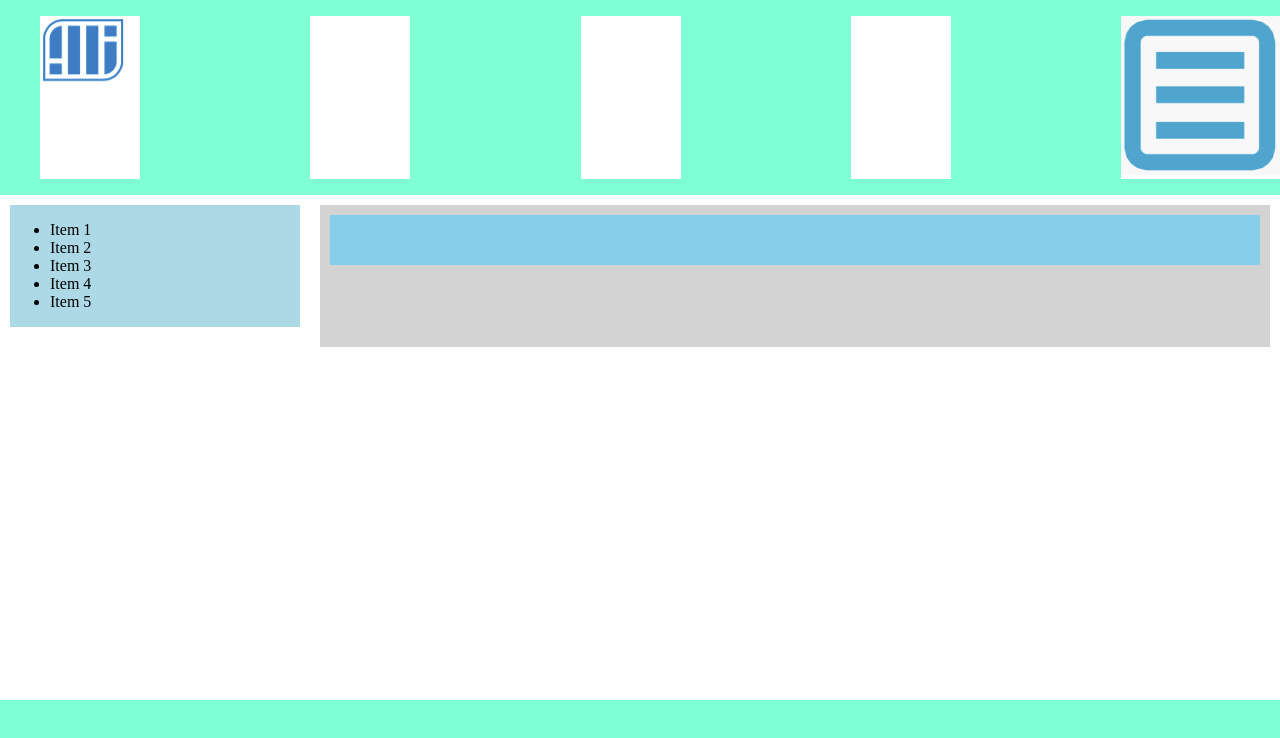
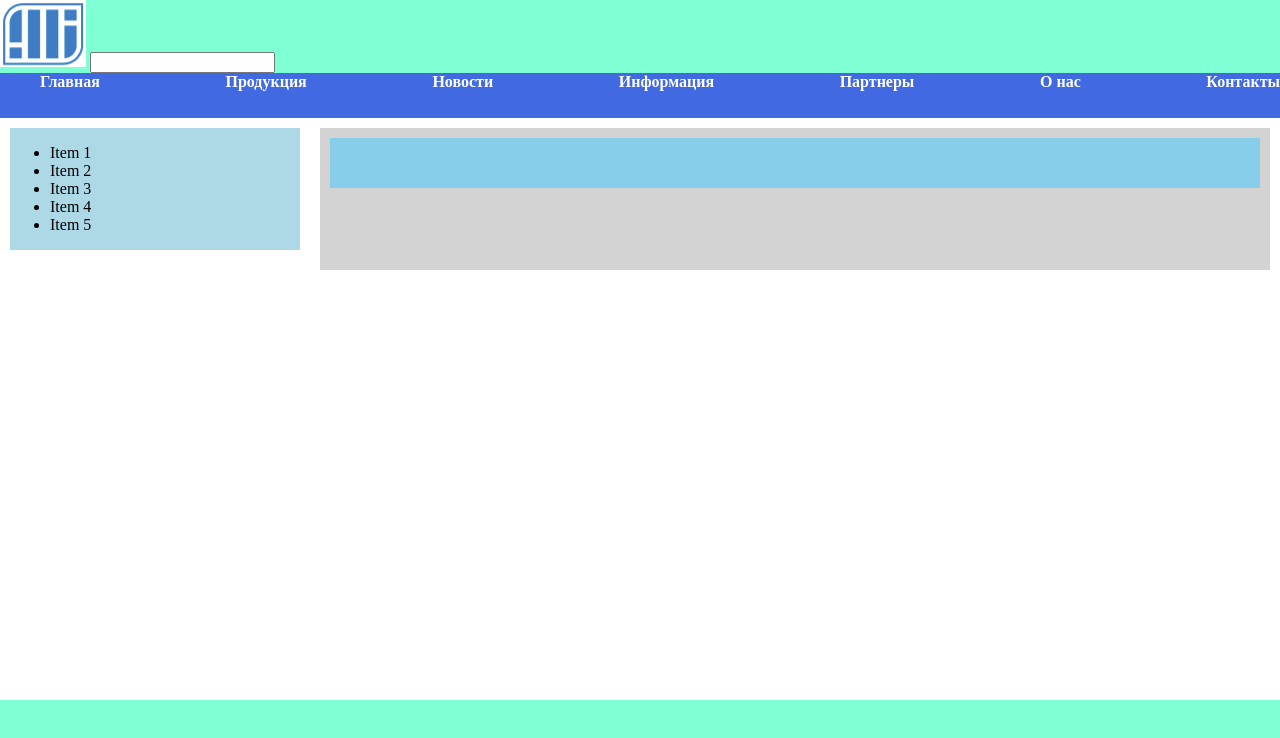
Before and after one commit to letulip/abc, a website: page src/demo_dvs.html in a window 1280 px wide. Drawn offline with nearby package versions, Linux system fonts and the light colour scheme; files that its build step writes are made by us from their sources.

Commit message:
update: header exact layout

```diff
--- a/src/blocks/mainNav/mainNav.scss
+++ b/src/blocks/mainNav/mainNav.scss
@@ -1,11 +1,31 @@
+.mainNav__top {
+
+}
+
+.mainNav__bottom {
+  height: 45px;
+  background-color: $main-color;
+}
+
 .mainNav__list {
   display: flex;
   justify-content: space-between;
+  align-content: center;
   list-style: none;
+  margin-block-end: 0;
+  margin-block-start: 0;
 }
 
 .mainNav__item {
-  background-color: $color1;
-  min-width: 100px;
-  min-height: 25px;
+  // min-height: 25px;
 }
+
+.mainNav__item--burger {
+  display: none;
+}
+
+.mainNav__link {
+  text-decoration: none;
+  color: $main-nav-link-color;
+  font-weight: bolder;
+}
--- a/src/demo_dvs.html
+++ b/src/demo_dvs.html
@@ -9,17 +9,40 @@
 <body class="pageBody">
   <header class="pageHeader">
     <nav class="mainNav">
-      <ul class="mainNav__list">
-        <li class="mainNav__item mainNav__item--logo">
-          <img src="img/logo.png" alt="">
-        </li>
-        <li class="mainNav__item"></li>
-        <li class="mainNav__item"></li>
-        <li class="mainNav__item"></li>
-        <li class="mainNav__item mainNav__item--burger">
-          <img src="img/burger.png" alt="">
-        </li>
-      </ul>
+      <div class="mainNav__top">
+        <img src="img/logo.png" alt="" class="mainNav__logo">
+        <a href="tel:+" class="mainNav__phone"></a>
+        <input type="text" name="" id="" class="mainNav__search">
+      </div>
+      <div class="mainNav__bottom">
+        <ul class="mainNav__list">
+          <li class="mainNav__item mainNav__item--home">
+            <a href="" class="mainNav__link">Главная</a>
+          </li>
+          <li class="mainNav__item">
+            <a href="" class="mainNav__link">Продукция</a>
+          </li>
+          <li class="mainNav__item">
+            <a href="" class="mainNav__link">Новости</a>
+          </li>
+          <li class="mainNav__item">
+            <a href="" class="mainNav__link">Информация</a>
+          </li>
+          <li class="mainNav__item">
+            <a href="" class="mainNav__link">Партнеры</a>
+          </li>
+          <li class="mainNav__item">
+            <a href="" class="mainNav__link">О нас</a>
+          </li>
+          <li class="mainNav__item">
+            <a href="" class="mainNav__link">Контакты</a>
+          </li>
+          <li class="mainNav__item mainNav__item--burger">
+            <img class="mainNav__burger" src="img/burger.png" alt="">
+          </li>
+        </ul>
+      </div>
+
     </nav>
   </header>
   <main class="pageMain">
--- a/src/scss/variables.scss
+++ b/src/scss/variables.scss
@@ -6,6 +6,10 @@ $color2: lightblue;
 $color3: lightgrey;
 $color4: skyblue;
 
+$main-color: royalblue;
+
+$main-nav-link-color: white;
+
 // margins and paddings
 
 $outer: 10px;
```
Also changed, not shown: src/scss/general.scss (line endings or trailing spaces).
